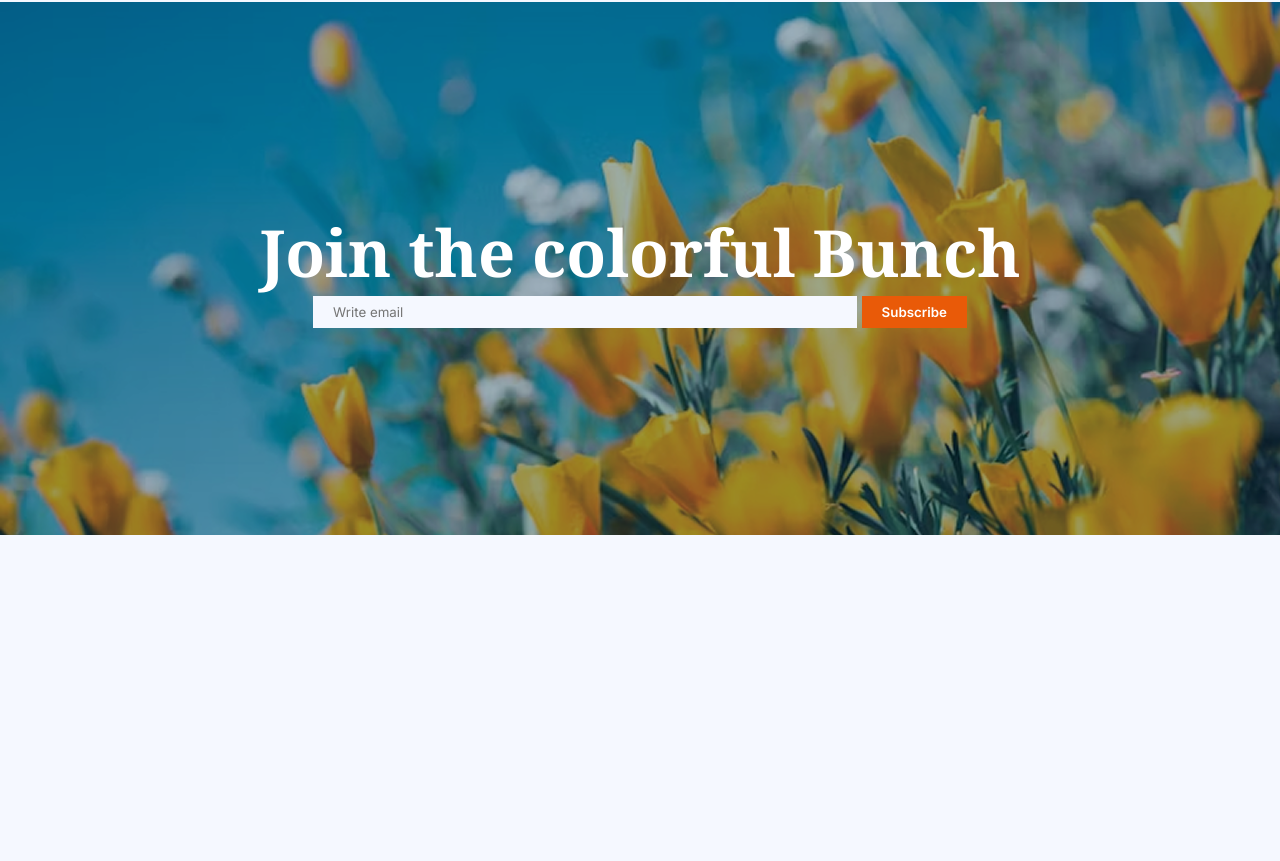
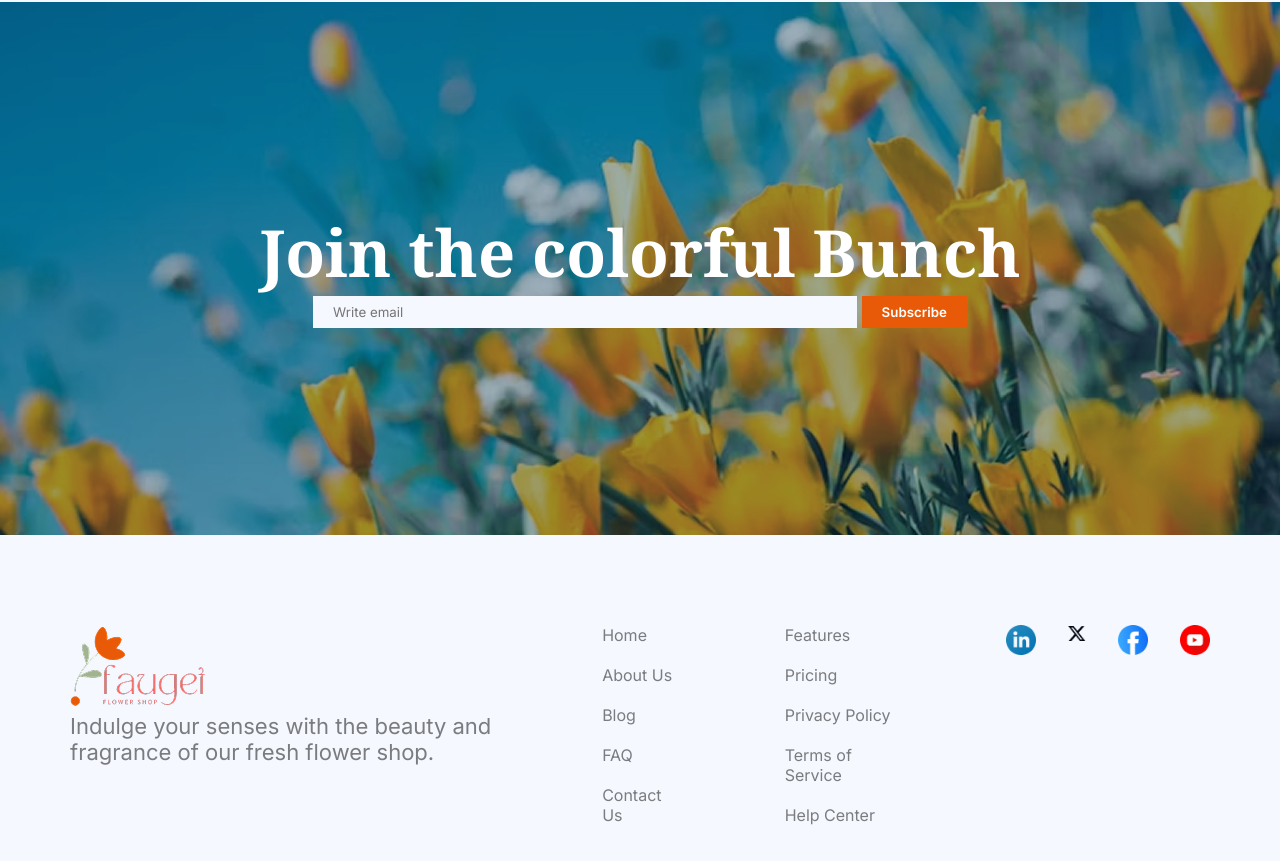
Before and after one commit to mdjiaul-hoque/M02A02T04-project, a plain HTML site: page index.html in a window 1280 px wide. Shown: the part 3281-4142 px from the top of the page. Before the commit the page ends 3906 px from the top, so only its background shows below. Drawn offline with nearby package versions, Linux system fonts and the light colour scheme.

Commit message:
footer done

```diff
--- a/index.html
+++ b/index.html
@@ -154,7 +154,53 @@
        </div>
        </section>
    </main>
-   <footer></footer>
+
+
+   <footer>
+    <section class="footer">
+        <div class="footer1 paragrap">
+            <img src="./assets/logo.png" alt="">
+            <p>Indulge your senses with the beauty and fragrance of our fresh flower shop. </p>
+        </div>
+       <div class="footer23">
+         <div class="footer2">
+            <div class="footer21 paragrap">
+                <ul>
+                    <li><a href="">Home</a></li>
+                    <li><a href="">About Us</a></li>
+                    <li><a href="">Blog</a></li>
+                    <li><a href="">FAQ</a></li>
+                    <li><a href="">Contact Us</a></li>
+                </ul>
+            </div>
+            <div class="footer22 paragrap">
+                <ul>
+                    <li><a href="">Features</a></li>
+                    <li><a href="">Pricing</a></li>
+                    <li><a href="">Privacy Policy</a></li>
+                    <li><a href="">Terms of Service</a></li>
+                    <li><a href="">Help Center</a></li>
+                </ul>
+            </div>
+
+        </div>
+        <div class="footer3">
+            <div>
+                <img src="./assets/icon-linkedin.png" alt="">
+            </div>
+            <div>
+                <img src="./assets/icon-twitter.png" alt="">
+            </div>
+            <div>
+                <img src="./assets/icon-facebook.png" alt="">
+            </div>
+            <div>
+                <img src="./assets/icon-youtube.png" alt="">
+            </div>
+        </div>
+       </div>
+    </section>
+   </footer>
 
    <script src="https://unpkg.com/ionicons@4.5.10-0/dist/ionicons.js"></script>
 </body>
--- a/style/index.css
+++ b/style/index.css
@@ -55,7 +55,7 @@ img{
 
 
 /* Header */
-header>section , main>section{
+header>section , main>section ,footer>section{
     max-width: 1140px;
     margin: 10px auto;
     margin-bottom: 90px;
@@ -167,9 +167,15 @@ header>section , main>section{
 .plants-lover-section .plants-lover-text{
     max-width: 50%;
 }
-.plants-lover-section .plants-lover-text h3{}
+.plants-lover-section .plants-lover-text h3{
+    /* font-size: 50px; */
+    line-height: var(--primary-size);
+    margin-bottom: 20px;
+}
 .plants-lover-section .plants-lover-text ul{}
-.plants-lover-section .plants-lover-text ul li{}
+.plants-lover-section .plants-lover-text ul li{
+    margin-bottom: 10px;
+}
 
 
 
@@ -214,3 +220,62 @@ header>section , main>section{
 
 
 }
+
+
+/* footer */
+
+.footer{
+    display: flex;
+    gap: 110px;
+    align-items: start;
+     margin-bottom: 40px;
+}
+.footer .footer1{}
+
+.footer .footer23{
+    display: flex;
+    gap: 110px;
+    max-width: 75%;
+    width: 100%;
+}
+.footer .footer2{
+    display: flex;
+    gap: 110px;
+}
+.footer .footer23 .footer2 .footer21{}
+.footer .footer23 .footer2 .footer21 ul{
+    display: flex;
+    flex-direction: column;
+    font-size: 16px;
+    gap: 20px;
+}
+.footer .footer23 .footer2 .footer22 ul{
+    display: flex;
+    flex-direction: column;
+    font-size: 16px;
+    gap: 20px;
+}
+.footer .footer23 .footer2 .footer21 ul li{
+    list-style: none;
+}
+.footer .footer23 .footer2 .footer21 ul li a{
+    text-decoration: none;
+    color: var(--secondary-color);
+}
+.footer .footer23 .footer2 .footer22 ul li{
+    list-style: none;
+
+}
+.footer .footer23 .footer2 .footer22 ul li a{
+    text-decoration: none;
+    color: var(--secondary-color);
+
+}
+
+
+
+.footer .footer3{
+    display: flex;
+    gap: 32px;
+
+}
```
